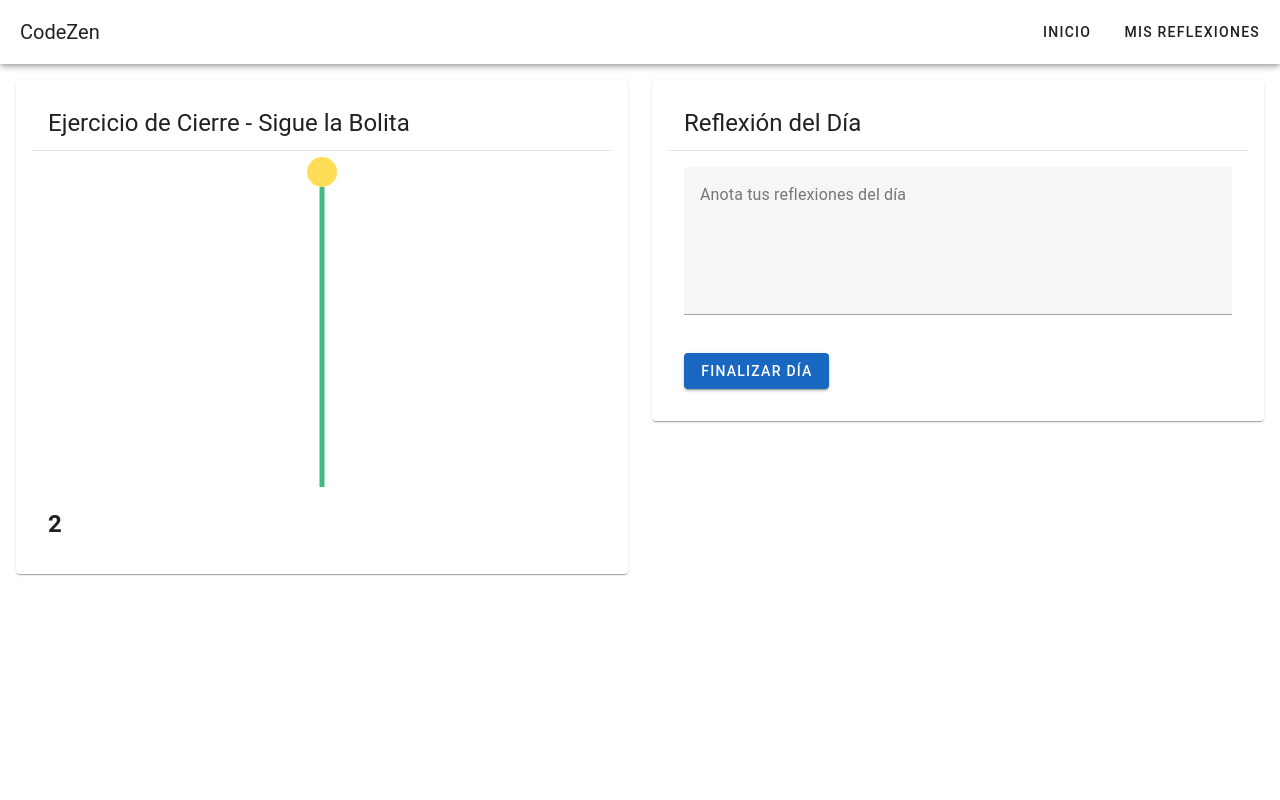
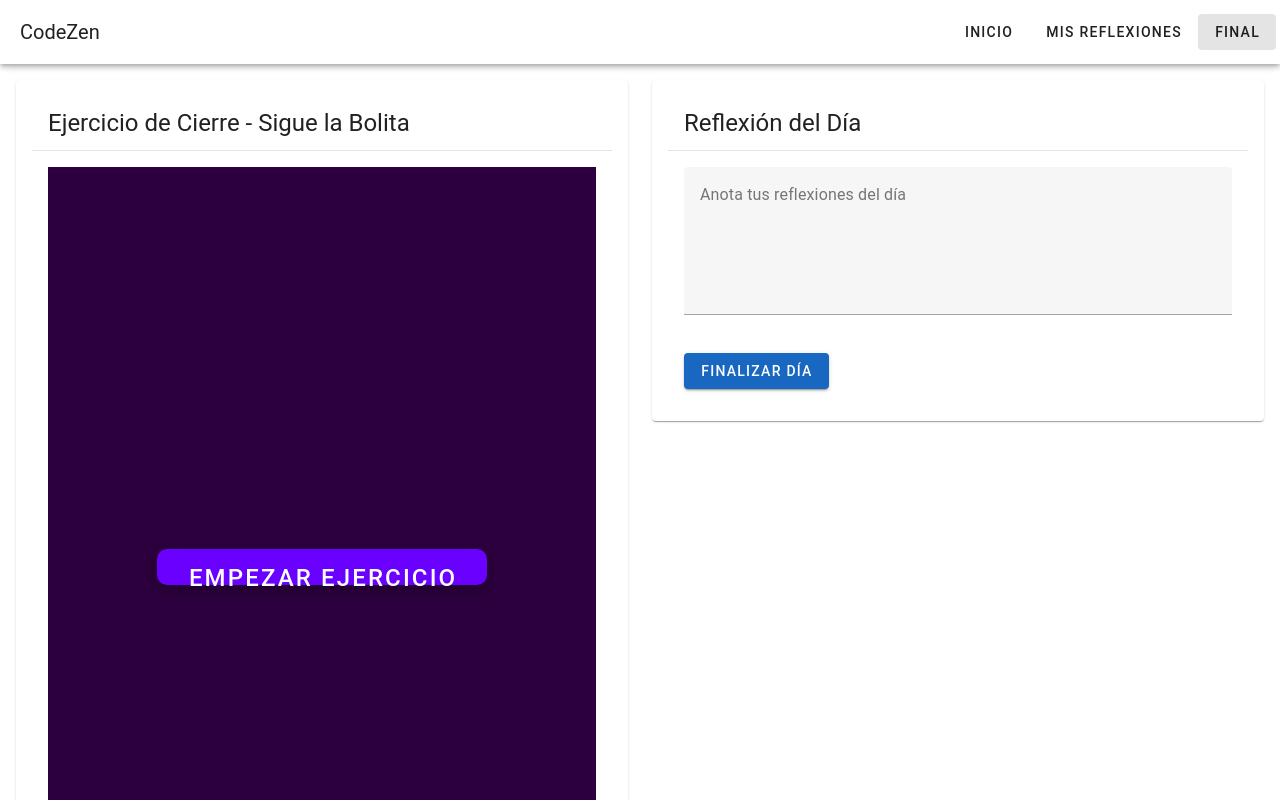
Before and after one commit to ManuFerrer094/codezen, a Vue app in the folder codezen/: page /end-of-day in a window 1280 px wide. Shown: the top 800 px of the page. Built offline with nearby package versions, Linux system fonts and the light colour scheme.

Commit message:
several changes in several files :)

```diff
--- a/codezen/src/App.vue
+++ b/codezen/src/App.vue
@@ -5,6 +5,7 @@
       <v-spacer></v-spacer>
       <v-btn text to="/">Inicio</v-btn>
       <v-btn text to="/my-reflections">Mis Reflexiones</v-btn>
+      <v-btn text to="/end-of-day">Final</v-btn>
     </v-app-bar>
     <v-main>
       <router-view />
--- a/codezen/src/components/BreathingBall.vue
+++ b/codezen/src/components/BreathingBall.vue
@@ -1,104 +1,233 @@
 <template>
-    <div class="game-container">
-      <div class="line"></div>
-      <div class="ball" :style="{ bottom: ballPosition + '%', transition: transitionDuration }"></div>
+  <div v-if="!exerciseStarted" class="start-container">
+    <v-btn class="start-button" @click="startExercise">Empezar ejercicio</v-btn>
   </div>
-    <p class="countdown">{{ countdown }}</p> <!-- Temporizador visible en pantalla -->
+  <div v-else class="exercise-container fullscreen-exercise" ref="exerciseContainer">
+    <div
+      class="breathing-sphere"
+      :style="{
+        width: sphereSize + 'px',
+        height: sphereSize + 'px',
+        transition: 'width ' + transitionDuration + 's, height ' + transitionDuration + 's',
+      }"
+    ></div>
+    <div class="bottom-info">
+      <p class="breathing-text">{{ breathingInstruction }}</p>
+      <p class="timer">Tiempo restante: {{ formattedTime }}</p>
+    </div>
+  </div>
+  <div v-if="exerciseCompleted" class="reflection-container">
+    <h2>Reflexiones del día</h2>
+    <textarea placeholder="Escribe tus reflexiones aquí..."></textarea>
+  </div>
 </template>
 
 <script>
 export default {
   data() {
     return {
-        ballPosition: 0, // Posición inicial de la bola (abajo)
-        transitionDuration: '0s', // Duración de la transición de la bola, controlada dinámicamente
-        phase: 0, // 0: Inhalar, 1: Retener, 2: Exhalar, 3: Esperar
-        countdown: 3, // Cuenta regresiva visible en pantalla
-        phaseDurations: [3000, 4000, 6000, 2000], // Duraciones de cada fase en milisegundos
-        currentCountdown: null, // Intervalo para manejar la cuenta regresiva
+      exerciseStarted: false,
+      exerciseCompleted: false,
+      sphereSize: 100, // Tamaño inicial de la esfera (pequeña)
+      phase: -1,
+      phaseDurations: [3, 4, 6, 2], // Duraciones de cada fase en segundos
+      exerciseDuration: 300, // Duración total del ejercicio en segundos (5 minutos)
+      secondsLeft: 300,
+      intervalId: null,
+      transitionDuration: 0, // Duración de la transición en segundos
+      breathingInstruction: '',
     };
   },
-    mounted() {
-      this.startGame(); // Comienza el ejercicio al montar el componente
+  computed: {
+    formattedTime() {
+      const minutes = Math.floor(this.secondsLeft / 60).toString().padStart(2, '0');
+      const seconds = (this.secondsLeft % 60).toString().padStart(2, '0');
+      return `${minutes}:${seconds}`;
+    },
   },
   methods: {
-      startGame() {
-        this.moveBall(); // Inicia el movimiento de la bola
+    startExercise() {
+      this.exerciseStarted = true;
+      this.$nextTick(() => {
+        const exerciseElement = this.$refs.exerciseContainer;
+        if (exerciseElement && exerciseElement.requestFullscreen) {
+          exerciseElement.requestFullscreen().catch((err) => {
+            console.error("Error al intentar entrar en modo pantalla completa:", err);
+          });
+        } else {
+          console.error("requestFullscreen no está disponible en el elemento.");
+        }
+      });
+
+      this.phase = 0;
+      this.startExerciseTimer();
+      this.startPhase();
     },
-      moveBall() {
-        // Configura la transición de la bola para la duración de la fase actual
-        this.transitionDuration = `${this.phaseDurations[this.phase] / 1000}s`;
-
+    startExerciseTimer() {
+      this.intervalId = setInterval(() => {
+        this.secondsLeft--;
+        if (this.secondsLeft <= 0) {
+          this.endExercise();
+        }
+      }, 1000);
+    },
+    startPhase() {
       switch (this.phase) {
         case 0: // Inhalar
-            this.ballPosition = 100; // La bola sube
-            this.startCountdown(3);
+          this.sphereSize = 300; // La esfera crece
+          this.transitionDuration = this.phaseDurations[this.phase];
+          this.breathingInstruction = 'Inhala';
           break;
         case 1: // Retener
-            this.startCountdown(4);
+          this.sphereSize = 300; // La esfera se mantiene inflada
+          this.transitionDuration = 0; // Sin transición
+          this.breathingInstruction = 'Aguanta el aire';
           break;
         case 2: // Exhalar
-            this.ballPosition = 0; // La bola baja lentamente
-            this.startCountdown(6);
+          this.sphereSize = 100; // La esfera se desinfla
+          this.transitionDuration = this.phaseDurations[this.phase];
+          this.breathingInstruction = 'Exhala';
           break;
         case 3: // Esperar
-            this.startCountdown(2);
+          this.sphereSize = 100; // La esfera se mantiene desinflada
+          this.transitionDuration = 0; // Sin transición
+          this.breathingInstruction = 'Aguanta sin aire';
           break;
       }
 
-        // Cambia a la siguiente fase después de la duración correspondiente
       setTimeout(() => {
-          this.phase = (this.phase + 1) % 4; // Cambia a la siguiente fase
-          this.moveBall(); // Mueve la bola de acuerdo a la nueva fase
-        }, this.phaseDurations[this.phase]);
+        this.phase = (this.phase + 1) % 4;
+        this.startPhase();
+      }, this.phaseDurations[this.phase] * 1000);
     },
-      startCountdown(seconds) {
-        clearInterval(this.currentCountdown); // Limpia cualquier intervalo anterior
-        this.countdown = seconds;
-        this.currentCountdown = setInterval(() => {
-          this.countdown--;
-          if (this.countdown === 0) {
-            clearInterval(this.currentCountdown); // Detén la cuenta regresiva cuando llegue a 0
+    endExercise() {
+      clearInterval(this.intervalId);
+      this.exitFullScreen();
+      this.exerciseCompleted = true;
+      this.exerciseStarted = false;
+    },
+    exitFullScreen() {
+      if (document.fullscreenElement) {
+        document.exitFullscreen().catch((err) => {
+          console.error("Error al salir de la pantalla completa:", err);
+        });
       }
-        }, 1000);
     }
   },
   beforeUnmount() {
-      clearInterval(this.currentCountdown); // Limpia cualquier intervalo cuando el componente se desmonte
+    clearInterval(this.intervalId);
+    this.exitFullScreen(); // Asegurarse de salir de pantalla completa si se desmonta el componente
   }
 };
 </script>
 
 <style scoped>
-  .game-container {
-    position: relative;
-    height: 300px;
-    width: 100px;
-    margin: 20px auto;
+.start-container {
+  display: flex;
+  justify-content: center;
+  align-items: center;
+  height: 100vh;
+  background-color: #2c003e; /* Color de fondo oscuro para un efecto inmersivo */
 }
 
-  .line {
-    position: absolute;
-    left: 50%;
-    transform: translateX(-50%);
-    width: 5px;
-    height: 100%;
-    background-color: #42b983;
+.start-button {
+  background-color: #6a00ff; /* Botón púrpura brillante */
+  color: white;
+  font-size: 24px;
+  padding: 15px 30px;
+  border-radius: 10px;
+  box-shadow: 0px 4px 15px rgba(0, 0, 0, 0.3);
+  transition: background-color 0.3s ease;
 }
 
-  .ball {
-    position: absolute;
-    left: 50%;
-    transform: translateX(-50%);
-    width: 30px;
-    height: 30px;
-    background-color: #ffdd57;
-    border-radius: 50%;
+.start-button:hover {
+  background-color: #4b0082; /* Cambia a un púrpura más oscuro al pasar el ratón */
 }
 
-  .countdown {
+.exercise-container {
+  display: flex;
+  flex-direction: column;
+  justify-content: center;
+  align-items: center;
+  background-color: #2c003e; /* Color de fondo oscuro */
+  width: 100vw;
+  height: 100vh;
+  position: relative;
+}
+
+.fullscreen-exercise {
+  /* Ocupa la pantalla completa con la esfera */
+  width: 100vw;
+  height: 100vh;
+  position: fixed;
+  top: 0;
+  left: 0;
+  z-index: 9999;
+}
+
+.breathing-sphere {
+  background-color: #ffd700; /* Color de la bola: amarillo brillante como el sol */
+  border-radius: 50%;
+  box-shadow: 0px 10px 30px rgba(255, 215, 0, 0.8);
+}
+
+.bottom-info {
+  position: absolute;
+  bottom: 20px;
+  left: 20px;
+  text-align: left;
+  color: white;
+}
+
+.breathing-text {
+  font-size: 32px;
+  font-weight: bold;
+  color: #ffd700; /* Texto en amarillo para resaltar */
+  animation: pulse 2s infinite;
+}
+
+.timer {
+  margin-top: 10px;
   font-size: 24px;
-    font-weight: bold;
-    margin-top: 10px;
+  color: #bbbbbb;
+}
+
+.reflection-container {
+  display: flex;
+  flex-direction: column;
+  justify-content: center;
+  align-items: center;
+  height: 100vh;
+  background-color: #2c003e;
+  color: white;
+}
+
+textarea {
+  width: 80%;
+  height: 200px;
+  margin-top: 20px;
+  padding: 15px;
+  border-radius: 10px;
+  border: none;
+  background-color: #fff;
+  color: #000;
+  font-size: 18px;
+  box-shadow: 0px 4px 15px rgba(0, 0, 0, 0.3);
+}
+
+/* Efecto de latido para el texto */
+@keyframes pulse {
+  0% {
+    transform: scale(1);
+    opacity: 1;
+  }
+  50% {
+    transform: scale(1.05);
+    opacity: 0.8;
+  }
+  100% {
+    transform: scale(1);
+    opacity: 1;
+  }
 }
 </style>
--- a/codezen/src/views/WorkBlocks.vue
+++ b/codezen/src/views/WorkBlocks.vue
@@ -1,6 +1,6 @@
 <template>
   <v-container class="work-blocks" fluid>
-    <div v-if="workBlocks.length">
+    <div v-if="!allBlocksCompleted">
       <h2>Bloques de Trabajo Generados</h2>
       <div v-for="(block, index) in workBlocks" :key="index">
         <v-card
@@ -14,9 +14,10 @@
           <v-card-text>
             <WorkTimer
               v-if="activeBlockIndex === index"
-              :workDuration="50"
-              :breakDuration="10"
+              :workDuration="5"
+              :breakDuration="5"
               @blockComplete="completeBlock(index)"
+              :isLastBlock="index === workBlocks.length - 1"
             />
             <p v-if="block.completed">Bloque completado</p>
           </v-card-text>
@@ -33,7 +34,8 @@
       </div>
     </div>
     <div v-else>
-      <p>No se generaron bloques de trabajo. Verifica la configuración.</p>
+      <h3>Todos los bloques han sido completados</h3>
+      <v-btn @click="goToEndOfDay" color="primary">Ir al Ejercicio de Cierre</v-btn> <!-- Botón para redirigir -->
     </div>
   </v-container>
 </template>
@@ -48,8 +50,13 @@ export default {
   data() {
     return {
       workBlocks: [],
-      activeBlockIndex: 0
+      activeBlockIndex: 0 // Controla el bloque que está en curso
     };
+  },
+  computed: {
+    allBlocksCompleted() {
+      return this.workBlocks.every(block => block.completed);
+    }
   },
   mounted() {
     const userData = JSON.parse(localStorage.getItem('userData'));
@@ -73,14 +80,29 @@ export default {
       });
 
       this.workBlocks = workBlocks;
+      this.showNotification("¡Empieza el primer bloque de trabajo!", "Recuerda mantener tu enfoque.");
     }
   },
   methods: {
     completeBlock(index) {
       this.workBlocks[index].completed = true;
 
+      // Notificar sobre el bloque completado y siguiente bloque
+      this.showNotification(`Bloque ${index + 1} completado`, "Tómate un descanso antes del siguiente bloque.");
+
+      // Pasar al siguiente bloque si existe
       if (index + 1 < this.workBlocks.length) {
         this.activeBlockIndex = index + 1;
+      }
+    },
+    goToEndOfDay() {
+      this.$router.push('/end-of-day'); // Redirige a la página del ejercicio de cierre cuando el usuario haga clic en el botón
+    },
+    showNotification(title, body) {
+      if (Notification.permission === 'granted') {
+        new Notification(title, { body });
+      } else {
+        Notification.requestPermission();
       }
     }
   }
```
Also changed, not shown: codezen/src/components/WorkTimer.vue (+17 -9 lines). Lines whose indentation alone changed are shown as unchanged.
